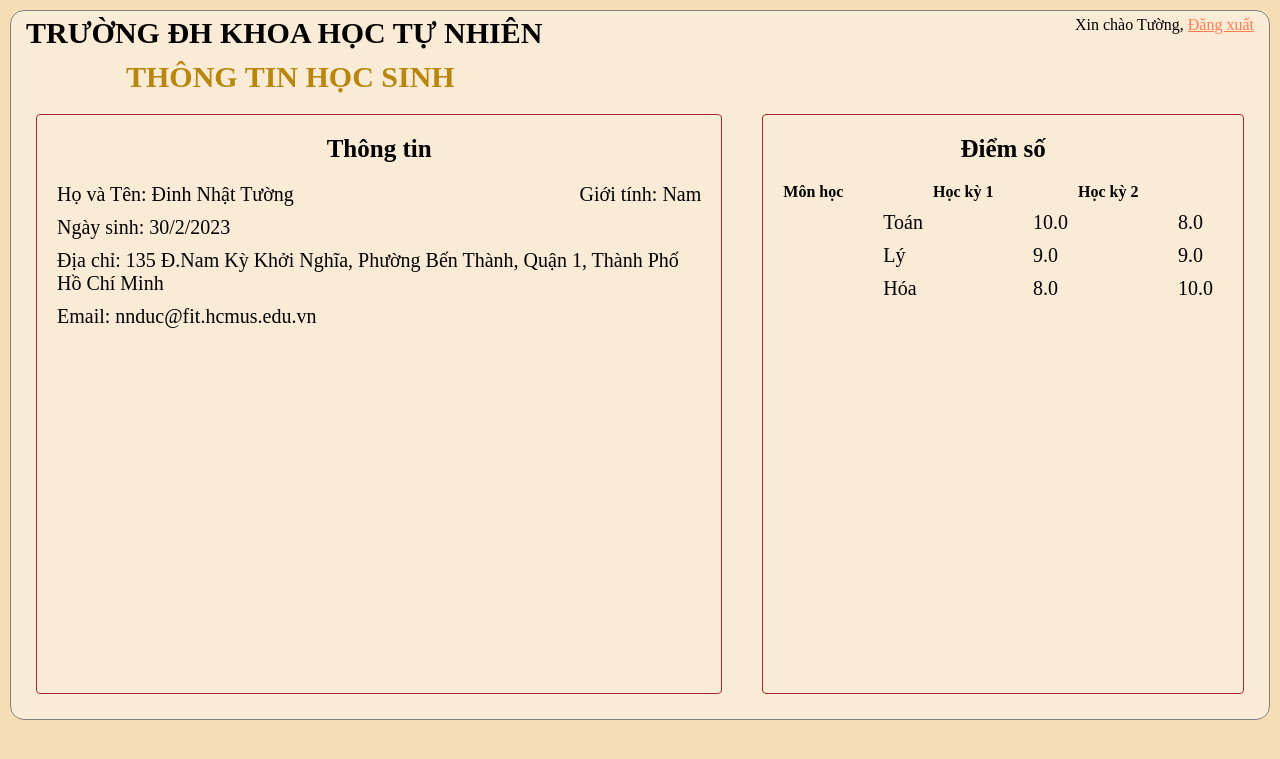
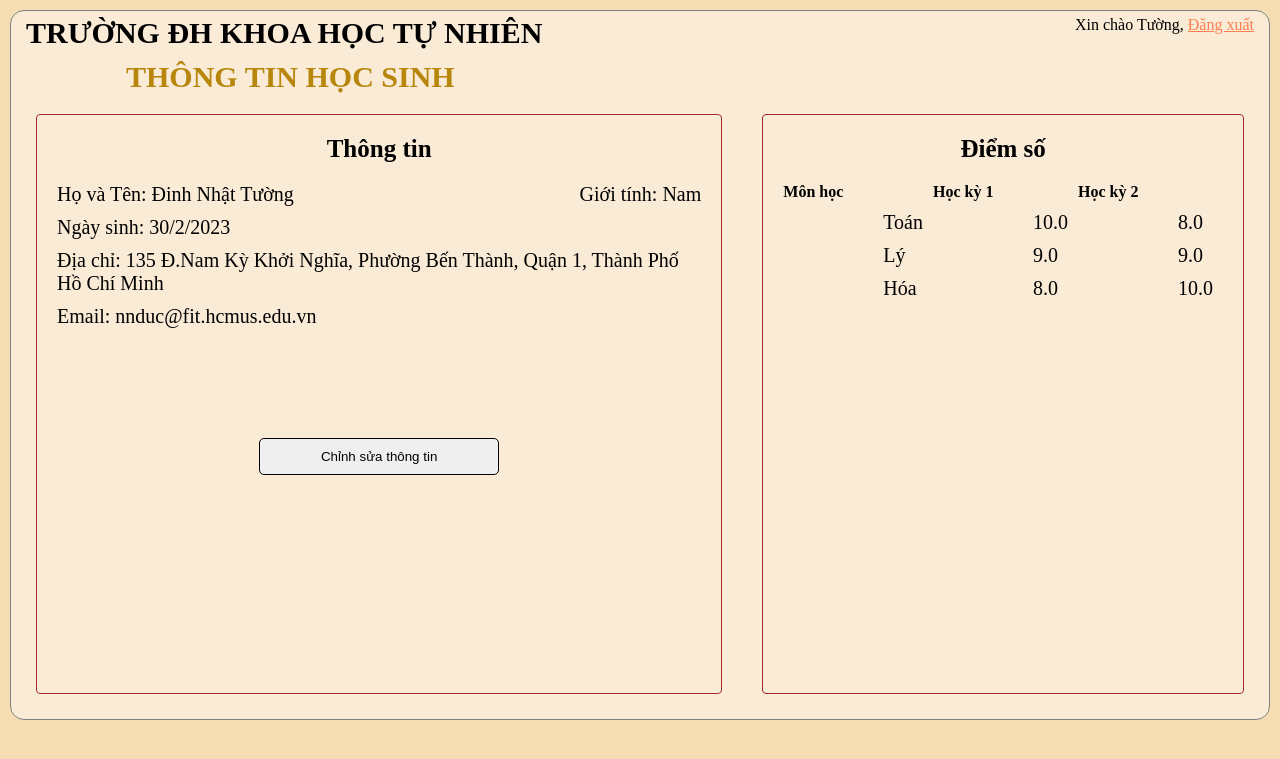
Before and after one commit to trantinvan21087/Project-NMCNPM, a Django app: template SM/Student/templates/Student/studentProfile.html in a window 1280 px wide. Shown: the top 759 px of the page. Run offline with Django 3.2, Linux system fonts and the light colour scheme; the template is opened without the code that fills it, so the values that code supplies are empty.

Commit message:
thêm nút chỉnh sửa

```diff
--- a/SM/Student/templates/Student/studentProfile.html
+++ b/SM/Student/templates/Student/studentProfile.html
@@ -30,6 +30,7 @@
                     <p>Ngày sinh: 30/2/2023</p>
                     <p>Địa chỉ: 135 Đ.Nam Kỳ Khởi Nghĩa, Phường Bến Thành, Quận 1, Thành Phố Hồ Chí Minh</p>
                     <p>Email: nnduc@fit.hcmus.edu.vn</p>
+                    <button type="submit" class="btn-tiep-nhan">Chỉnh sửa thông tin</button>
                 </div>
                 <div class="score">
                     <h3>Điểm số</h3>
```
